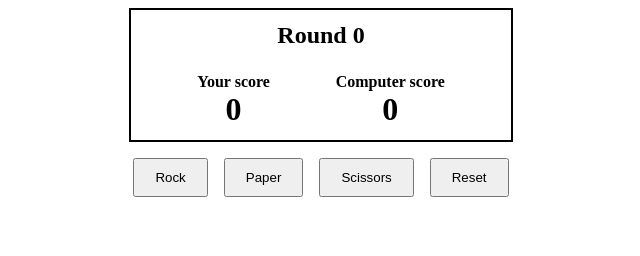
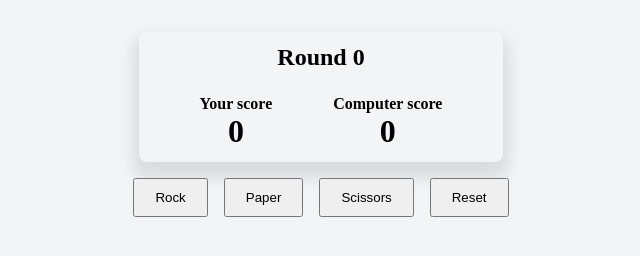
Before and after one commit to Anibvl-17/rock-paper-scissors, a plain HTML site: page index.html in a window 1280 px wide. Shown: the whole page, without its empty margins (319-959 px from the left). Drawn offline with Linux system fonts and the light colour scheme.

Commit message:
Enhance styling for body and paragraph elements with background color, padding, and border radius

```diff
--- a/styles.css
+++ b/styles.css
@@ -4,6 +4,8 @@ body {
   align-items: center;
   text-align: center;
   gap: 16px;
+  background-color: #f3f4f6;
+  padding: 24px;
 }
 
 button {
@@ -27,9 +29,10 @@ p {
   display: flex;
   flex-flow: column nowrap;
   align-items: center;
-  border: 2px solid black;
+  border-radius: 8px;
   width: 30%;
   font-weight: bold;
+  box-shadow: 0px 10px 15px 6px rgba(0,0,0,0.1);
 }
 
 .score-container {
```
